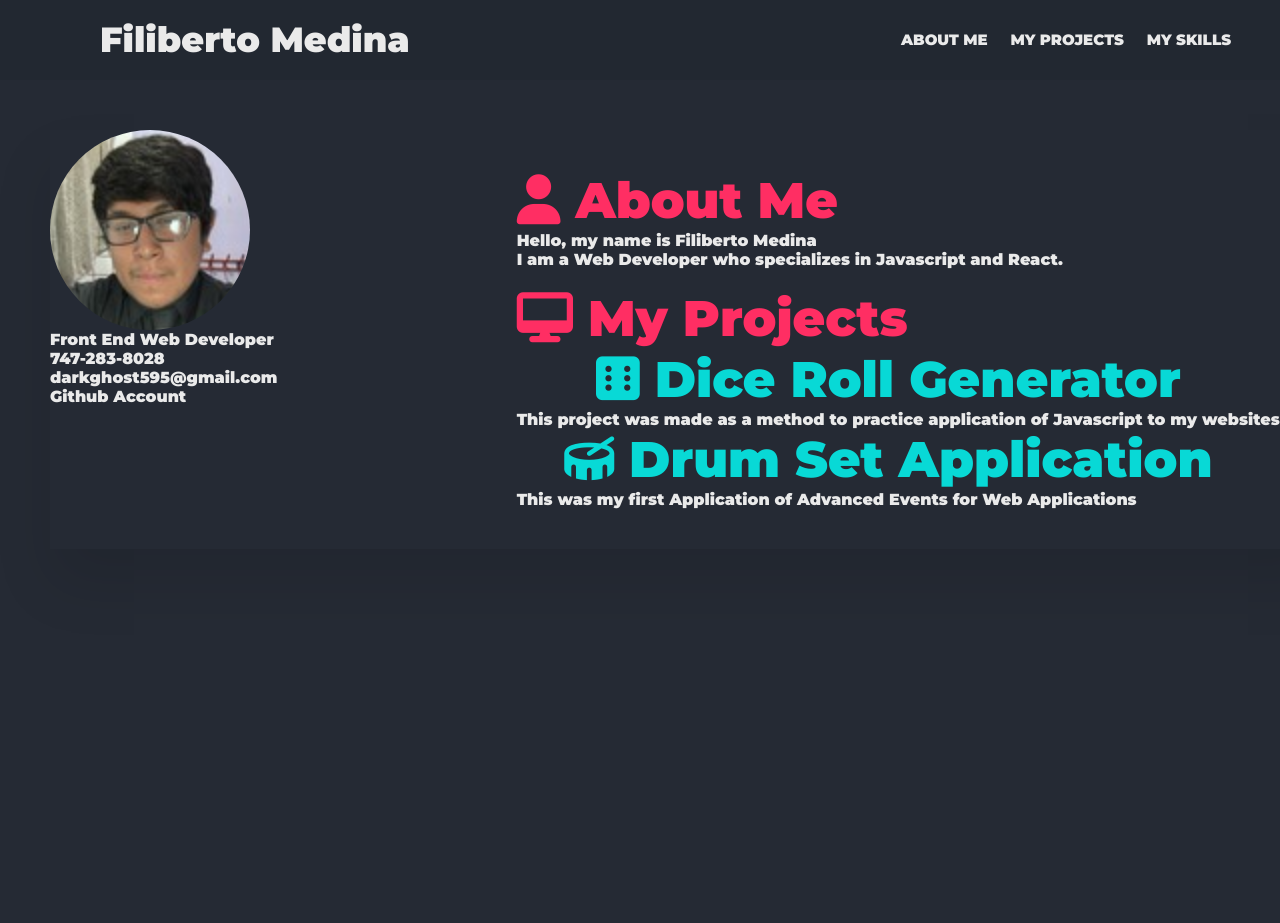
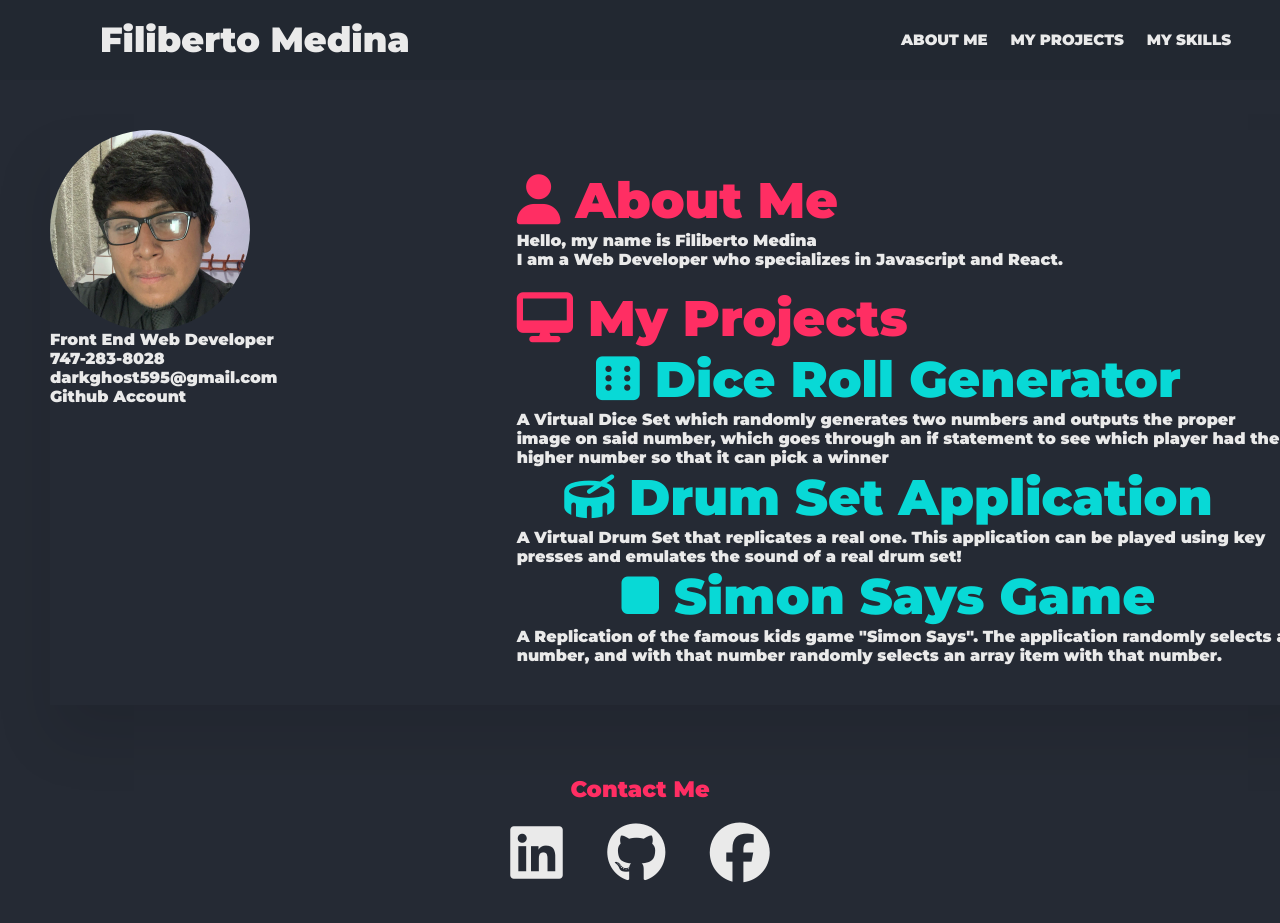
Before and after one commit to filipmed/My-Website, a plain HTML site: page index.html in a window 1280 px wide. Shown: the top 923 px of the page. Before the commit the page ends 800 px from the top, so only its background shows below. Drawn offline with nearby package versions, Linux system fonts and the light colour scheme.

Commit message:
Add files via upload

```diff
--- a/index.html
+++ b/index.html
@@ -4,7 +4,7 @@
     <meta charset="UTF-8">
 
 
-    <title>Document</title>
+    <title>Filiberto's Portfolio MK3</title>
     <link rel="preconnect" href="https://fonts.googleapis.com">
     <link rel="preconnect" href="https://fonts.gstatic.com" crossorigin>
     <link href="https://fonts.googleapis.com/css2?family=Montserrat:wght@900&display=swap" rel="stylesheet">
@@ -26,7 +26,7 @@
         <div class="profile-text">
 
             <div class="img">
-                <img src="images/profile.jpg" alt="">
+                <img src="images/face.jpg" alt="">
             </div>
           <h2></h2>
             <ul class = contact_info>
@@ -51,13 +51,22 @@
           <h3> <span>
             <i class="fa-solid fa-desktop"></i>
           </span> My Projects</h3>
-            <p class="dice"> <span id ="dice"><i class="fa-solid fa-dice-six"></i></span> Dice Roll Generator  </p>
-              <h7>This project was made as a method to practice application of Javascript to my websites. </h7>
-            <p class = "DrumSet">    <span><i class="fa-solid fa-drum"></i></span> Drum Set Application    </p>
-        <h7>
-          This was my first Application of Advanced Events for Web Applications
+            <p class="dice"> <a href=" https://filipmed.github.io/Dice-Game/"><span id ="dice"><i class="fa-solid fa-dice-six"></i></span> Dice Roll Generator  </p> </a>
+              <h7>A Virtual Dice Set which randomly generates two numbers and outputs the proper image on said number, which goes through an if statement to see which player had the higher number so that it can pick a winner   </h7>
+            <p class = "DrumSet">  <a href="https://filipmed.github.io/Drum-Set-/"><span><i class="fa-solid fa-drum"></i></span> Drum Set Application    </p>  </a>   </p>
+         <h7>
+          A Virtual Drum Set that replicates a real one. This application can be played using key presses and emulates the sound of a real drum set!
 
-        </h7>
+          </h7>
+        <p> <a href="https://filipmed.github.io/Simon-Says/"><i class="fa-solid fa-stop"></i> Simon Says Game</a></p>
+          <h7>A Replication of the famous kids game "Simon Says". The application randomly selects a number, and with that number randomly selects an array item with that number. </h7>
+
+
+
+
+
+
+
 
 
         </div>
@@ -65,7 +74,15 @@
 
       </div >
     </div>
+    <footer>
+        <div class="container2">
+          <h2>Contact Me</h2>
+            <a href="https://www.linkedin.com/in/filiberto-medina-98a2b3184/"><i class="fa-brands fa-linkedin logo"></i></a>
+            <a href="https://github.com/filipmed"><i class="fa-brands fa-github logo"></i></a>
+            <i class="fa-brands fa-facebook logo"></i>
 
+        </div>
+    </footer>
 
 
 
--- a/index.js
+++ b/index.js
@@ -1,25 +1,4 @@
-/*let menav = document.querySelector("#me");
-let projNav = document.querySelector("#proj");
-let skillNav = document.querySelector("#skills");
-let diceAnim = document.querySelector("#dice");
 
-
-$(".contact_info").mouseover(function(){
-    $(".contact_info").css("color","red")
-});
-menav.addEventListener('mouseover',()=>menav.style.color='#FF2E63');
-projNav.addEventListener('mouseover',()=>projNav.style.color='#FF2E63');
-skillNav.addEventListener('mouseover',()=>skillNav.style.color='#FF2E63');
-
-
-menav.addEventListener('mouseout',()=>menav.style.color='#EAEAEA');
-projNav.addEventListener('mouseout',()=>projNav.style.color='#EAEAEA');
-skillNav.addEventListener('mouseout',()=>skillNav.style.color='#EAEAEA');
-
-
-
-
-*/
 //This code does the same as above except that It is done in a more efficient manner while using my newly learned JQuerly Knowledge
 $("#me").mouseover(function(){
     $("#me").css("color","#FF2E63")
@@ -33,6 +12,12 @@ $("#skills").mouseover(function(){
     $("#skills").css("color","#FF2E63")
 });
 
+$(".logo").mouseover(function(){
+    $(this).css("color","#FF2E63")
+});
+
+
+
 $("#me").mouseout(function(){
     $("#me").css("color","#EAEAEA")
 });
@@ -42,3 +27,6 @@ $("#proj").mouseout(function(){
 $("#skills").mouseout(function(){
     $("#skills").css("color","#EAEAEA")
 });
+$(".logo").mouseout(function(){
+    $(this).css("color","#EAEAEA")
+});
--- a/styles.css
+++ b/styles.css
@@ -94,3 +94,18 @@ h2{
     text-align: center;
 
 }
+a{
+    color: inherit;
+}
+.container2{
+    text-align: center;
+    font-size: 15px;
+    position: relative;
+    padding:20px;
+}
+
+.logo{
+    padding:20px;
+    font-size: 60px;
+    color:#EAEAEA;
+}
```
Also changed, not shown: images/face.jpg (added).
